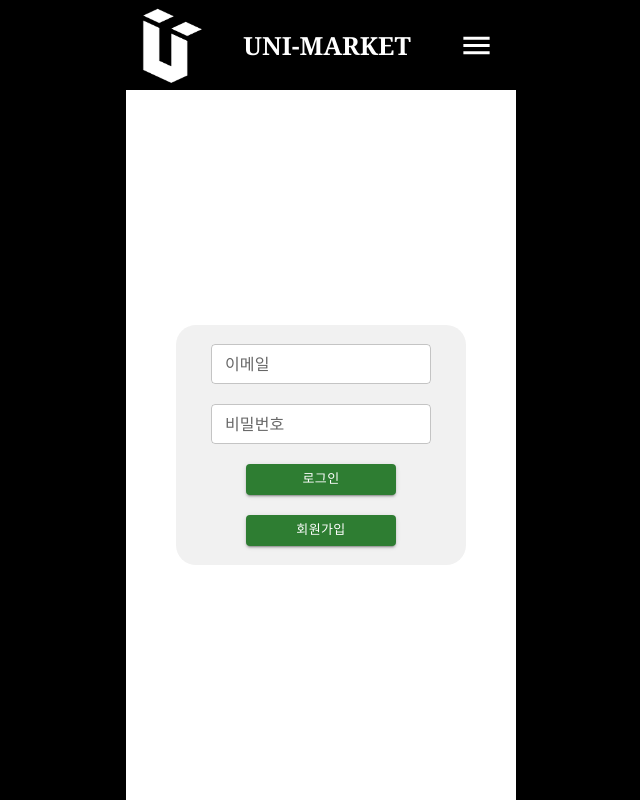
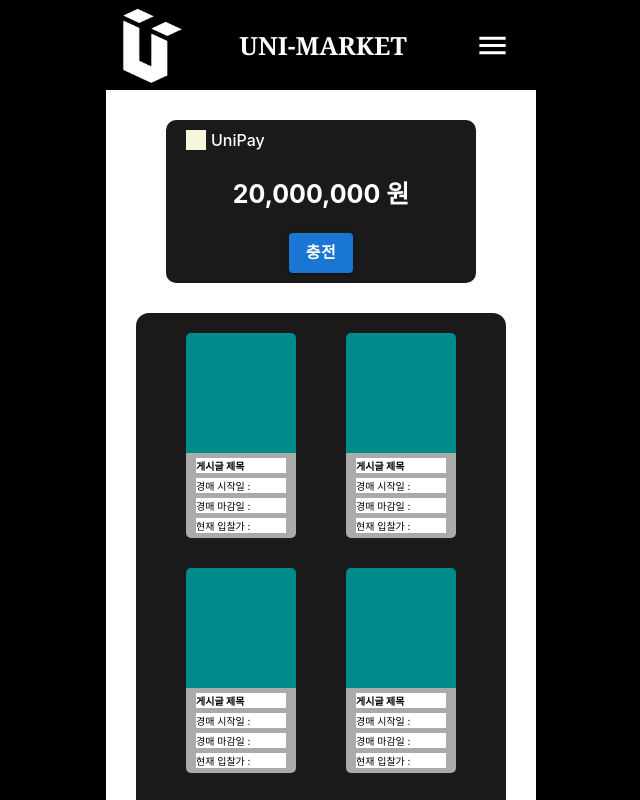
Before and after one commit to DonggyunKim00/UniMarket, a React (Create React App) app: page /mypage in a window 1280 px wide. Shown: the top 800 px of the page, without its empty margins (319-959 px from the left). Built offline with nearby package versions, Linux system fonts and the light colour scheme; no server answers.

Commit message:
feat: 로그인 유무(localStorage jwt token 유무) 에 따른 마이페이지 조건부 렌더링 구현 #7

```diff
--- a/src/components/mypage/LoginForm.tsx
+++ b/src/components/mypage/LoginForm.tsx
@@ -4,15 +4,12 @@
 import Button from '@mui/material/Button';
 import useModalStateStore from '../../store/modal/modalState';
 import { useLoginForm } from '../../hooks/useInput';
-import { useGetAuthUser, useLogin } from '../../hooks/query/useAuth';
+import { useLogin } from '../../hooks/query/useAuth';
 
 const LoginForm = () => {
   const { open } = useModalStateStore();
   const { userForm, setUserForm } = useLoginForm();
   const { mutate: loginMutate } = useLogin(userForm);
-
-  const { data } = useGetAuthUser();
-  console.log(data);
 
   const handleChange = (event: React.ChangeEvent<HTMLInputElement>) => {
     setUserForm({
--- a/src/pages/MyPage.tsx
+++ b/src/pages/MyPage.tsx
@@ -1,16 +1,31 @@
 import React from 'react';
 import styled from 'styled-components';
 import PageWrapper from '../components/common/PageWrapper';
+import Deal from '../components/mypage/Deal';
 import LoginForm from '../components/mypage/LoginForm';
 import Modal from '../components/mypage/modal';
+import Pay from '../components/mypage/Pay';
+import { useGetAuthUser } from '../hooks/query/useAuth';
 import useModalStateStore from '../store/modal/modalState';
 
 const MyPage = () => {
   const { modalState } = useModalStateStore();
+  const { data } = useGetAuthUser();
+  console.log(data);
+
   return (
     <PageWrapper>
-      {modalState && <Modal />}
-      <LoginForm />
+      {data ? (
+        <>
+          <Pay />
+          <Deal />
+        </>
+      ) : (
+        <>
+          {modalState && <Modal />}
+          <LoginForm />
+        </>
+      )}
     </PageWrapper>
   );
 };
```
